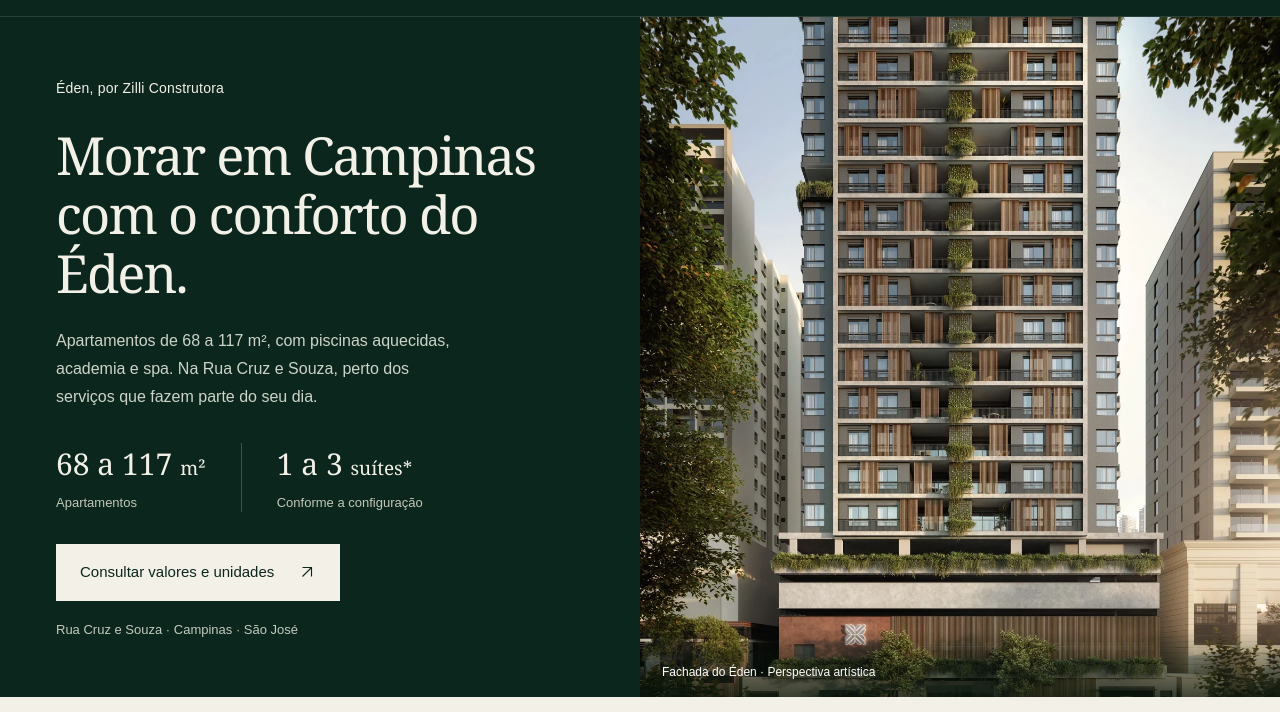
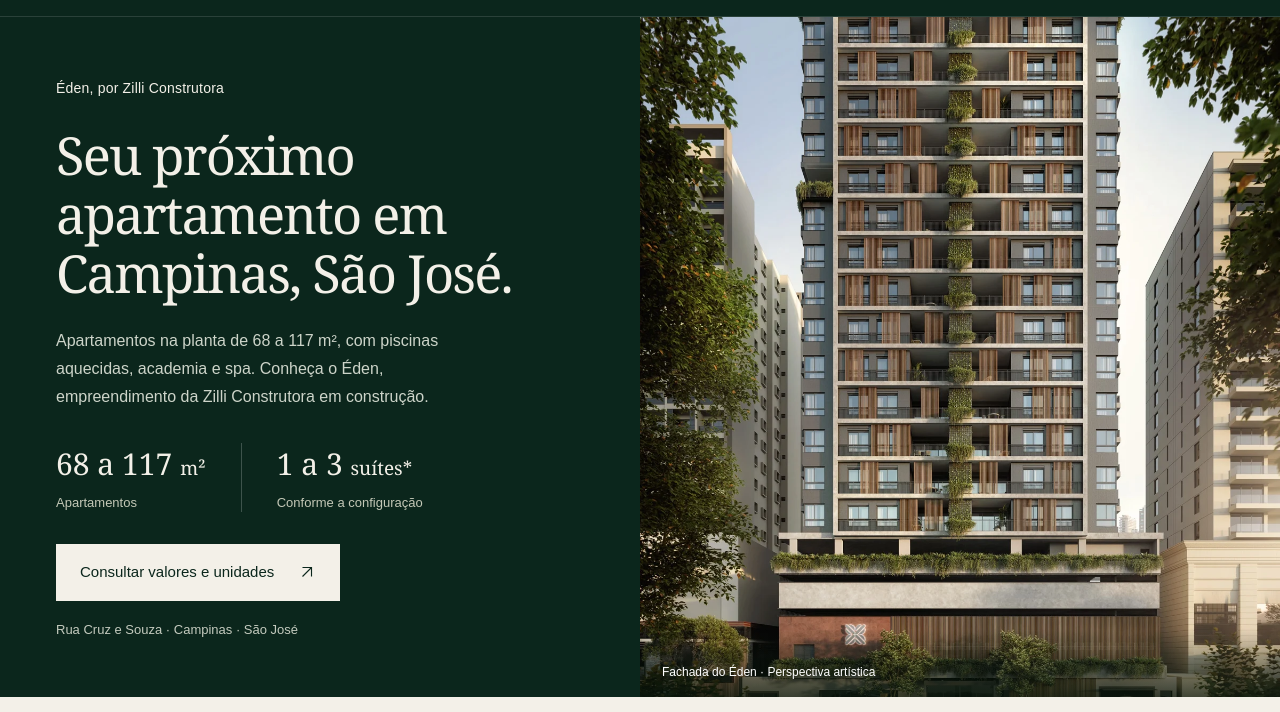
Before and after one commit to mugetsuscac/formeden, a website: page public/index.html in a window 1280 px wide. Shown: the part 88-800 px from the top of the page. Drawn offline with Linux system fonts and the light colour scheme.

Commit message:
Esclarece compra na planta e construção do Éden na apresentação

```diff
--- a/public/index.html
+++ b/public/index.html
@@ -31,8 +31,8 @@
   <section class="hero" id="inicio" aria-labelledby="headline">
     <div class="hero-copy">
       <p class="eyebrow">Éden, por Zilli Construtora</p>
-      <h1 id="headline">Morar em Campinas<br> com o conforto do Éden.</h1>
-      <p class="intro">Apartamentos de 68 a 117 m², com piscinas aquecidas, academia e spa. Na Rua Cruz e Souza, perto dos serviços que fazem parte do seu dia.</p>
+      <h1 id="headline">Seu próximo apartamento em Campinas, São José.</h1>
+      <p class="intro">Apartamentos na planta de 68 a 117 m², com piscinas aquecidas, academia e spa. Conheça o Éden, empreendimento da Zilli Construtora em construção.</p>
       <div class="hero-facts"><div><strong>68 a 117 <span>m²</span></strong><small>Apartamentos</small></div><div><strong>1 a 3 <span>suítes*</span></strong><small>Conforme a configuração</small></div></div>
       <a class="button light" href="#qualification">Consultar valores e unidades <svg viewBox="0 0 24 24" fill="none" stroke="currentColor" stroke-width="1.5" aria-hidden="true"><path d="M6 18 18 6M6 6h12v12"/></svg></a>
       <p class="hero-address">Rua Cruz e Souza · Campinas · São José</p>
```
